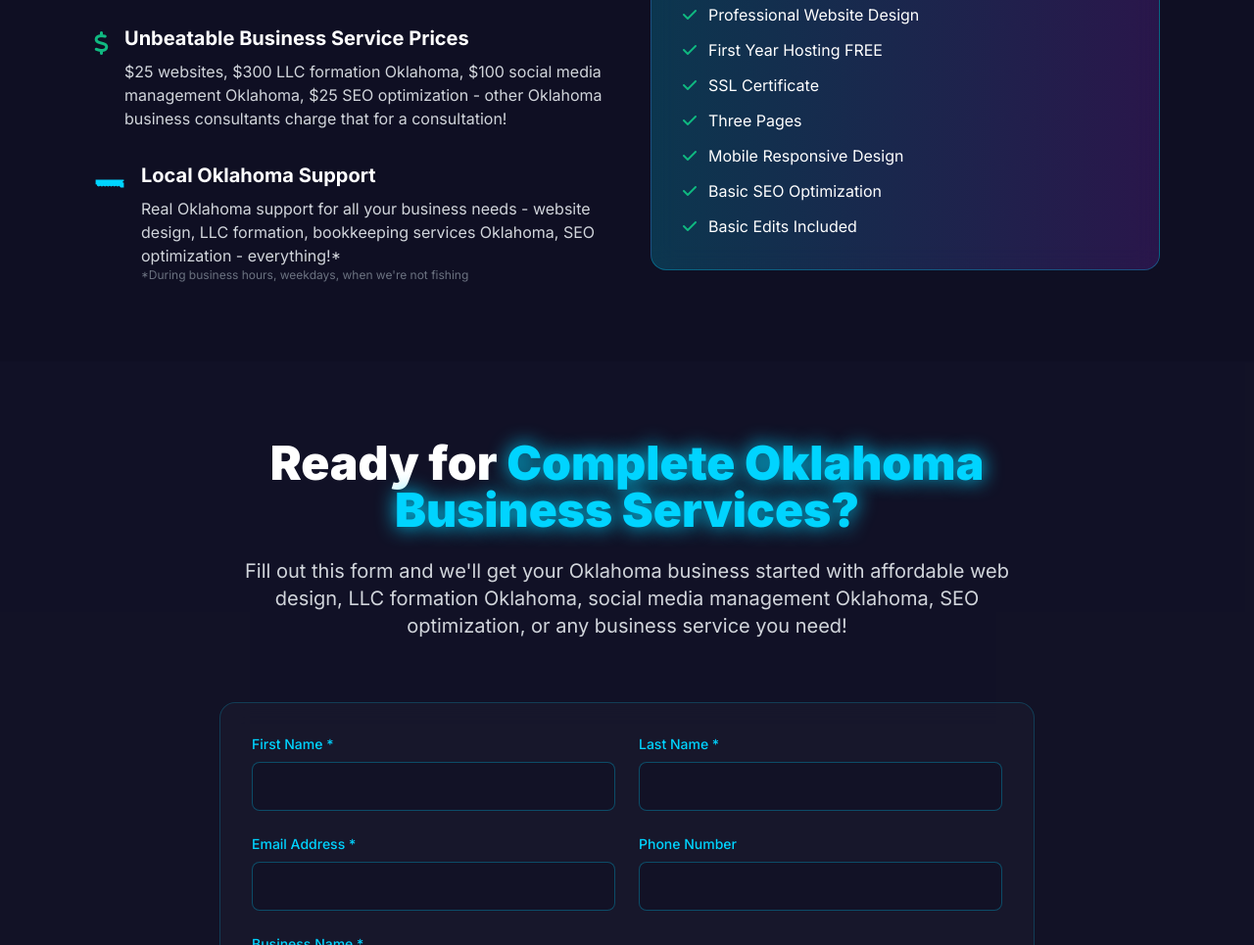
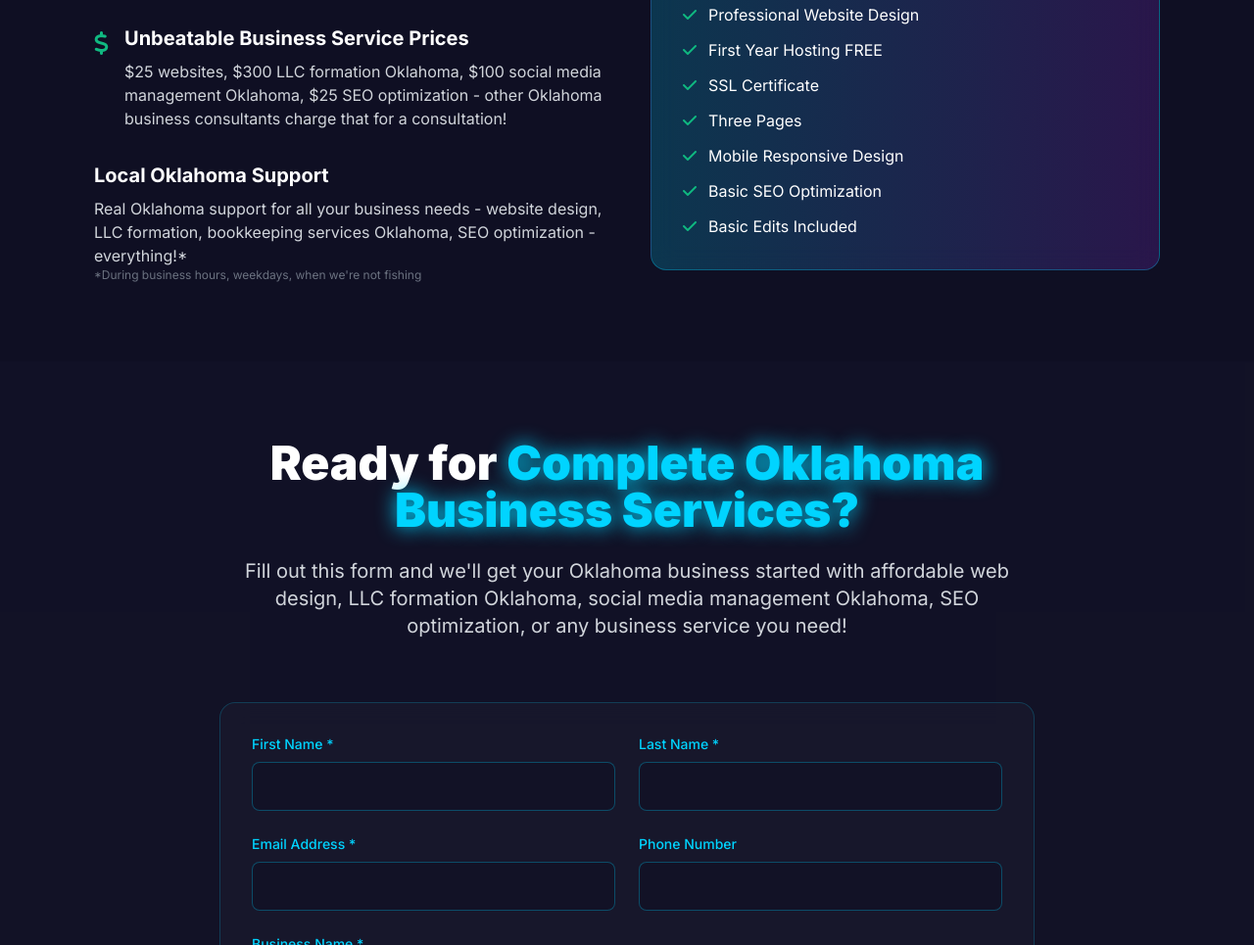
Before and after one commit to TitanBusinessPros/The-Okie-Website-Guy, a plain HTML site: page index.html in a window 1280 px wide. Shown: the part 4964-5929 px from the top of the page at 98% size. Drawn offline with nearby package versions, Linux system fonts and the light colour scheme; a script that the page names is missing.

Commit message:
style: remove Oklahoma icon from support section

```diff
--- a/index.html
+++ b/index.html
@@ -490,13 +490,7 @@
                         </div>
                     </div>
 
-                                                                <div class="flex items-start space-x-4">
-                        <div class="text-neon-blue text-2xl mt-1">
-                            <svg viewBox="0 0 100 50" class="w-8 h-8 fill-current">
-                                <!-- Accurate Oklahoma state outline -->
-                                <path d="M5 20 L95 20 L95 25 L92 25 L92 30 L95 30 L95 45 L85 45 L80 40 L75 42 L70 40 L65 42 L60 40 L55 42 L50 40 L45 42 L40 40 L35 42 L30 40 L25 42 L20 40 L15 42 L10 40 L8 35 L5 35 Z"/>
-                            </svg>
-                        </div>
+                                                                                    <div class="flex items-start space-x-4">
                         <div>
                             <h3 class="text-xl font-bold mb-2">Local Oklahoma Support</h3>
                             <p class="text-gray-300">Real Oklahoma support for all your business needs - website design, LLC formation, bookkeeping services Oklahoma, SEO optimization - everything!*</p>
```
